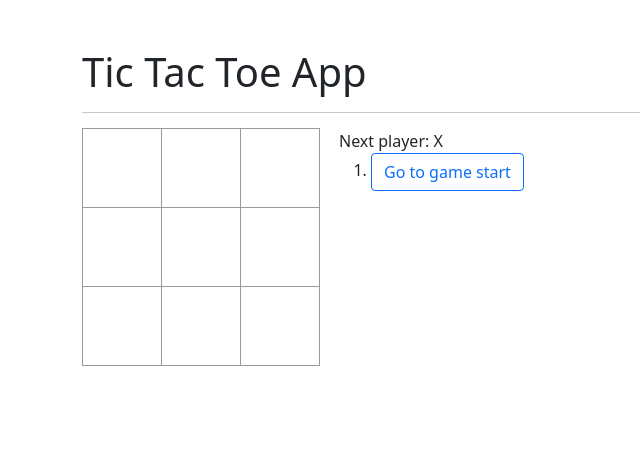
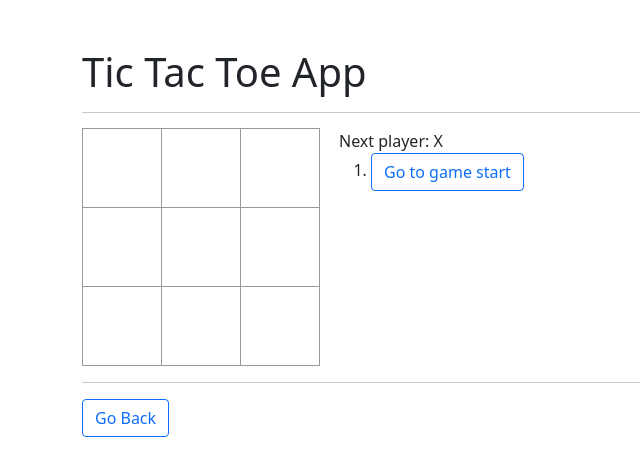
Before and after one commit to thanapoom21/todo-or-not-todo, a Next.js app: page /tictactoe in a window 1280 px wide. Shown: the top 476 px of the page, without its empty margins (0-640 px from the left). Built offline with nearby package versions, Linux system fonts and the light colour scheme.

Commit message:
implement useRouter hook and place the back button at the bottom

```diff
--- a/pages/tictactoe.js
+++ b/pages/tictactoe.js
@@ -1,8 +1,9 @@
-import React from 'react';
+import React, { useState } from 'react';
 import Container from 'react-bootstrap/Container';
 import Row from 'react-bootstrap/Row';
 import Col from 'react-bootstrap/Col';
 import Button from 'react-bootstrap/Button';
+import { useRouter } from 'next/router';
 
 const Square = ({ onClick, value }) => {
   return (
@@ -35,6 +36,90 @@ const Board = ({ squares, onClick }) => {
         {renderSquare(8)}
       </div>
     </div>
+  );
+};
+
+// This is the functional component that I refactored using class component code.
+// 'history' state had to be renamed because of naming crash.
+// It seems like it is working without any error.
+const GameFunctional = () => {
+  const [historyState, setHistoryState] = useState([
+    { squares: Array(9).fill(null) },
+  ]);
+  const [stepNumber, setStepNumber] = useState(0);
+  const [xIsNext, setXIsNext] = useState(true);
+  const current = historyState[stepNumber];
+  const winner = calculateWinner(current.squares);
+
+  const router = useRouter();
+
+  const moves = historyState.map((step, move) => {
+    const desc = move ? 'Go to move #' + move : 'Go to game start';
+
+    return (
+      <li key={move} className='mb-2'>
+        <Button variant='outline-primary' onClick={() => jumpTo(move)}>
+          {desc}
+        </Button>
+      </li>
+    );
+  });
+  let status;
+  if (winner) {
+    status = 'Winner: ' + winner;
+  } else {
+    status = 'Next player: ' + (xIsNext ? 'X' : 'O');
+  }
+
+  const handleClick = (i) => {
+    const history = historyState.slice(0, stepNumber + 1);
+    const current = history[history.length - 1];
+    const squares = current.squares.slice();
+    if (calculateWinner(squares) || squares[i]) {
+      return;
+    }
+
+    squares[i] = xIsNext ? 'X' : 'O';
+
+    setHistoryState(history.concat([{ squares: squares }]));
+    setStepNumber(history.length);
+    setXIsNext(!xIsNext);
+  };
+
+  const jumpTo = (step) => {
+    setStepNumber(step);
+    setXIsNext(step % 2 === 0);
+  };
+
+  return (
+    <Container
+      id='tictactoeapp'
+      className='d-flex flex-column justify-content-center mt-5'
+    >
+      <Row>
+        <Col md={{ span: 12 }}>
+          <h1>Tic Tac Toe App</h1>
+          <hr />
+        </Col>
+      </Row>
+      <div className='game'>
+        <div className='game-board'>
+          <Board squares={current.squares} onClick={(i) => handleClick(i)} />
+        </div>
+        <div className='game-info'>
+          <div>{status}</div>
+          <ol>{moves}</ol>
+        </div>
+      </div>
+      <Row>
+        <Col md={{ span: 12 }}>
+          <hr />
+          <Button variant='outline-primary' onClick={() => router.push('/')}>
+            Go Back
+          </Button>
+        </Col>
+      </Row>
+    </Container>
   );
 };
 
@@ -148,4 +233,4 @@ const calculateWinner = (squares) => {
   return null;
 };
 
-export default Game;
+export default GameFunctional;
```
Also changed, not shown: pages/calculator.js (+12 -0 lines), pages/pokemon-list.js (+11 -0 lines), pages/todo.js (+11 -0 lines).
